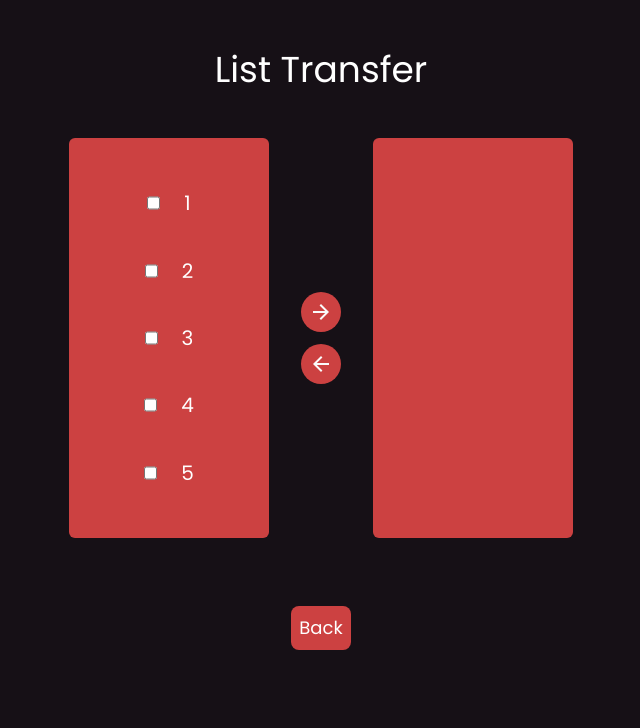
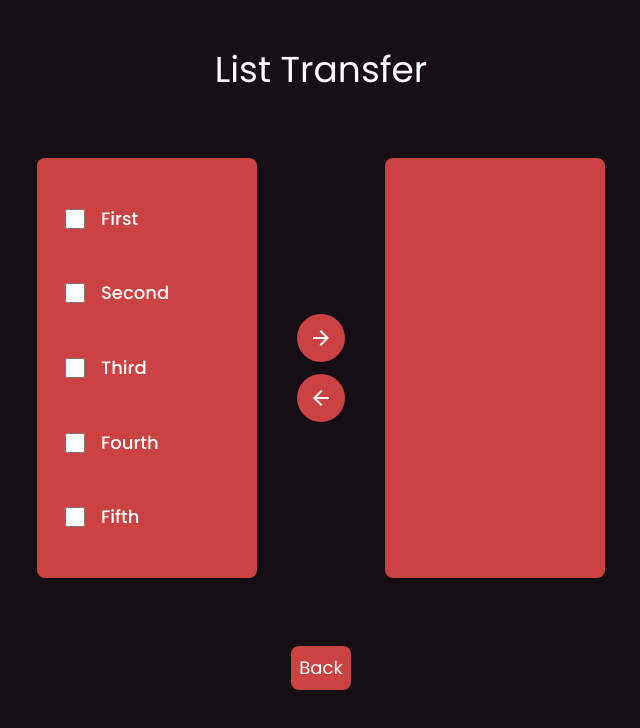
Before and after one commit to divyanshuk72/machine-coding-practice, a React (Vite) app: page /list-transfer in a window 1280 px wide. Shown: the top 728 px of the page, without its empty margins (319-959 px from the left). Built offline with nearby package versions, Linux system fonts and the light colour scheme.

Commit message:
Enhanced the styling

```diff
--- a/src/components/ListTransfer/ListTransfer.jsx
+++ b/src/components/ListTransfer/ListTransfer.jsx
@@ -4,36 +4,15 @@ import Left from "../../assets/LeftArrow.svg";
 import { useState } from "react";
 
 const data = [
-  {
-    name: "1",
-    id: 1,
-    checked: false,
-  },
-  {
-    name: "2",
-    id: 2,
-    checked: false,
-  },
-  {
-    name: "3",
-    id: 3,
-    checked: false,
-  },
-  {
-    name: "4",
-    id: 4,
-    checked: false,
-  },
-  {
-    name: "5",
-    id: 5,
-    checked: false,
-  },
+  { name: "First", id: 1, checked: false },
+  { name: "Second", id: 2, checked: false },
+  { name: "Third", id: 3, checked: false },
+  { name: "Fourth", id: 4, checked: false },
+  { name: "Fifth", id: 5, checked: false },
 ];
 
 const ListTransfer = () => {
   const navigate = useNavigate();
-
   const [firstList, setFirstList] = useState(data);
   const [secondList, setSecondList] = useState([]);
 
@@ -80,67 +59,70 @@ const ListTransfer = () => {
   };
 
   return (
-    <>
     <div className="flex flex-col justify-center items-center gap-12 text-white mt-[50px]">
-        <h1 className="text-4xl">List Transfer</h1>
-        <div className="flex justify-center items-center gap-8">
-          <div className="bg-customRed w-[200px] h-[400px] rounded-md p-4 flex flex-col justify-evenly items-center gap-1">
-            {firstList.map((item) => {
-              return (
-                <div key={item.id} className="flex gap-6">
+      <h1 className="text-4xl mb-5">List Transfer</h1>
+      <div className="flex justify-center items-center gap-10">
+        {/* First List */}
+        <div className="bg-customRed w-[220px] h-[420px] rounded-lg shadow-lg p-5 flex flex-col justify-evenly items-center gap-3">
+          {firstList.map((item) => (
+            <div
+              key={item.id}
+              className="flex items-center gap-4 p-2 w-full rounded-md hover:bg-red-400 transition-colors"
+            >
               <input
                 type="checkbox"
                 checked={item.checked}
-                    onChange={() => {
-                      handleFirstListChange(item.id);
-                    }}
+                onChange={() => handleFirstListChange(item.id)}
+                className="h-5 w-5 cursor-pointer accent-red-100"
               />
-                  <label className="text-xl">{item.name}</label>
+              <label className="text-lg font-medium">{item.name}</label>
             </div>
-              );
-            })}
+          ))}
         </div>
+
+        {/* Control Buttons */}
         <div className="flex flex-col justify-center items-center gap-3">
           <button
             onClick={handleMoveRight}
-              className="rounded-[50%] bg-customRed p-2 w-10 hover:bg-red-400"
+            className="rounded-full bg-customRed p-3 w-12 h-12 flex items-center justify-center shadow-lg transition-transform hover:bg-red-400 active:scale-90"
           >
-              <img src={Right} alt="right" />
+            <img src={Right} alt="Move right" />
           </button>
           <button
             onClick={handleMoveLeft}
-              className="rounded-[50%] bg-customRed p-2 w-10 hover:bg-red-400"
+            className="rounded-full bg-customRed p-3 w-12 h-12 flex items-center justify-center shadow-lg transition-transform hover:bg-red-400 active:scale-90"
           >
-              <img src={Left} alt="left" />
+            <img src={Left} alt="Move left" />
           </button>
         </div>
-          <div className="bg-customRed w-[200px] h-[400px] rounded-md p-4 flex flex-col justify-evenly items-center gap-1">
-            {secondList.map((item) => {
-              return (
-                <div key={item.id} className="flex gap-6">
+
+        {/* Second List */}
+        <div className="bg-customRed w-[220px] h-[420px] rounded-lg shadow-lg p-5 flex flex-col justify-evenly items-center gap-3">
+          {secondList.map((item) => (
+            <div
+              key={item.id}
+              className="flex items-center gap-4 p-2 w-full rounded-md hover:bg-red-400 transition-colors"
+            >
               <input
                 type="checkbox"
                 checked={item.checked}
-                    onChange={() => {
-                      handleSecondListChange(item.id);
-                    }}
+                onChange={() => handleSecondListChange(item.id)}
+                className="h-5 w-5 cursor-pointer accent-red-100"
               />
-                  <label className="text-xl">{item.name}</label>
+              <label className="text-lg font-medium">{item.name}</label>
             </div>
-              );
-            })}
+          ))}
         </div>
       </div>
+
+      {/* Back Button */}
       <button
-          onClick={() => {
-            navigate("/");
-          }}
-          className="p-2 bg-customRed border-none rounded-lg text-white text-lg cursor-pointer my-5 mx-5"
+        onClick={() => navigate("/")}
+        className="p-2 bg-customRed hover:bg-red-400 border-none rounded-lg text-white text-lg cursor-pointer my-5 mx-5"
       >
         Back
       </button>
     </div>
-    </>
   );
 };
 
```
Lines whose indentation alone changed are shown as unchanged.
